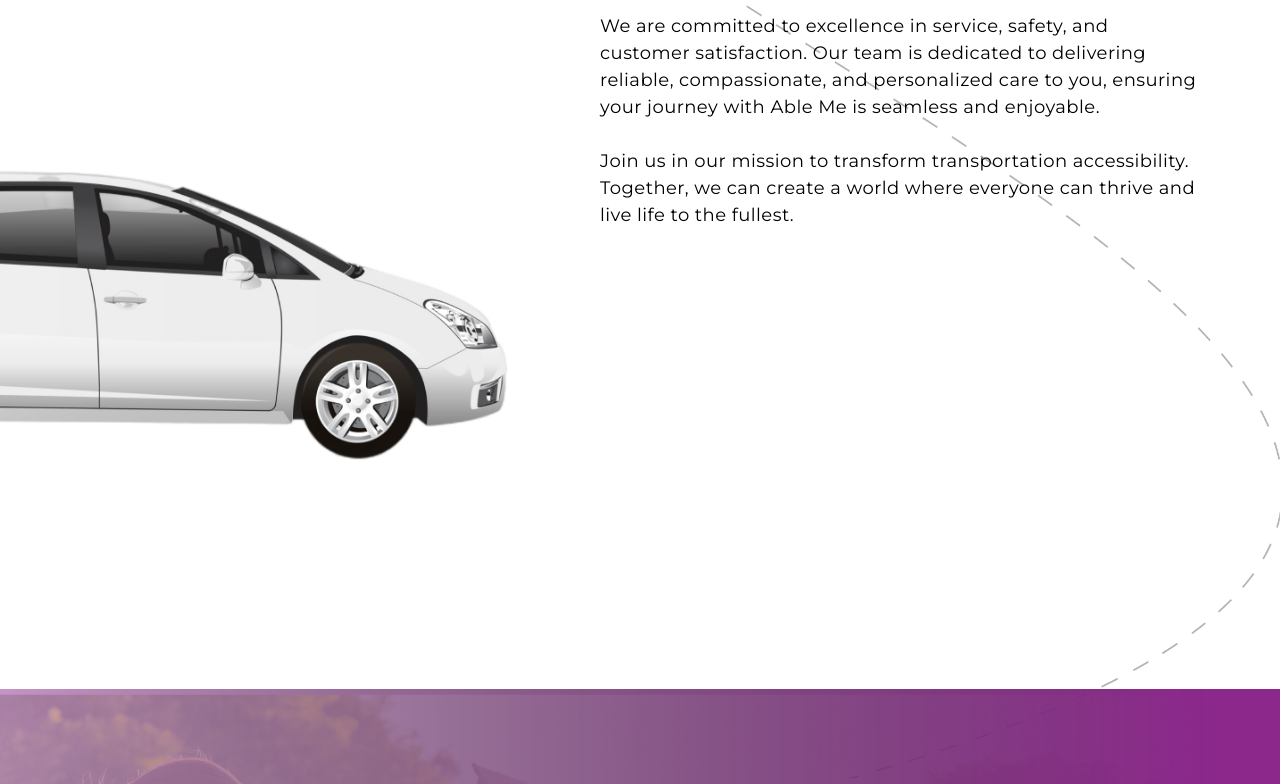
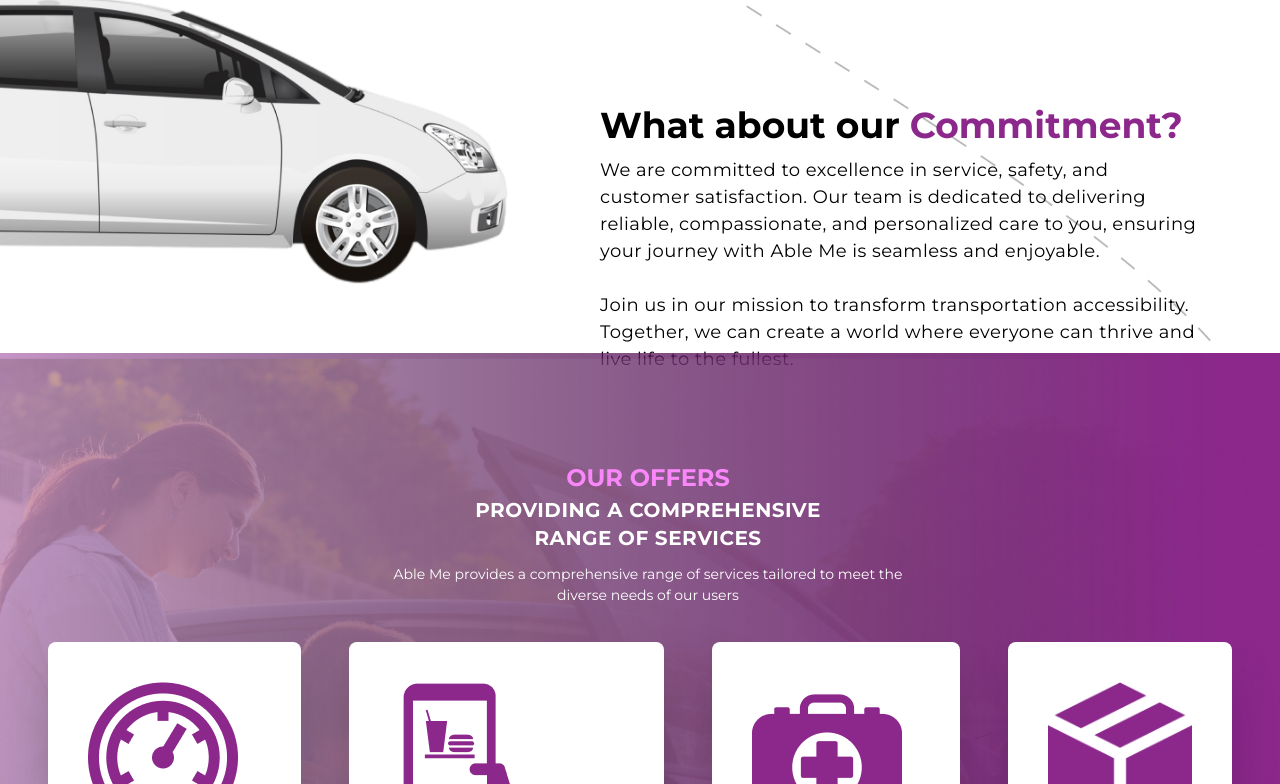
Before and after one commit to alnaughty/able-me-front, a Nuxt app: page / in a window 1280 px wide. Shown: the part 1616-2400 px from the top of the page. Built offline with nearby package versions, Linux system fonts and the light colour scheme.

Commit message:
animations

```diff
--- a/components/BHeader.vue
+++ b/components/BHeader.vue
@@ -2,13 +2,14 @@
   <div class="w-full flex justify-between px-4">
     <img src="/h_logo.png"/>
     <div class="grid grid-cols-4 md:gap-4 lg:gap-12 place-items-center cursor-pointer">
-      <p>Home</p>
+
+      <a href="/">Home</a>
       <a href="#about-us">About Us</a>
       <a href="#offers">Our Offers</a>
       <a href="#founder">Founders</a>
     </div>
     <div class="grid place-items-center">
-      <button class="text-purple px-4 py-1 rounded border-2">Download</button>
+      <button class="text-purple px-4 py-1 rounded border-2 animate-bounce">Download</button>
     </div>
   </div>
 </template>
--- a/components/Section2.vue
+++ b/components/Section2.vue
@@ -1,7 +1,7 @@
 <template>
   <div class="grid grid-cols-1 md:grid-cols-2 place-items-center gap-2 py-6 px-4">
-    <img class="md:w-[370px] lg:w-[600px] !z-10" src="/image1.png"/>
-    <div class="md:pr-20 mt-5 md:mt-0">
+    <img ref="animatedElement" :class="{'animate-fade-in-left': isVisible}" class="md:w-[370px] lg:w-[600px] !z-10" src="/image1.png"/>
+    <div class="md:pr-20 mt-5 md:mt-0" ref="animatedElement" :class="{'animate-fade-in-right': isVisible}">
       <p class="text-lg font-bold text-purple md:mb-0 lg:mb-3 tracking-wider">ABOUT US</p>
       <p class="text-lg md:text-xl lg:text-4xl font-extrabold md:leading-10 mb-2 md:mb-1 lg:mb-4 tracking-wide uppercase">Revolutionizing PWD <br> Transportation Accessibility</p>
       <p class="lg:tracking-widest ">At Able Me, we are dedicated to revolutionizing transportation and accessibility for individuals with
@@ -11,5 +11,22 @@
   </div>
 </template>
 <script setup>
+const isVisible = ref(false)
+const animatedElement = ref(null)
+const observeElement = () => {
+  const observer = new IntersectionObserver(entries => {
+    entries.forEach(entry => {
+      if (entry.isIntersecting) {
+        isVisible.value = true;
+        observer.unobserve(entry.target); // Stop observing once the element is visible
+      }
+    });
+  });
+  console.log(observer)
+  observer.observe(animatedElement.value);
+}
 
+onMounted(() => {
+  observeElement()
+});
 </script>
--- a/components/Section3.vue
+++ b/components/Section3.vue
@@ -1,18 +1,18 @@
 <template>
   <div class="md:py-5">
     <div class="grid md:grid-cols-2 grid-cols-1 md:px-20 px-4">
-      <div>
+      <div ref="animatedSection31" :class="{'animate-fade-in-left': isVisible1}">
         <p class="text-2xl lg:text-4xl mb-3 font-bold">What can we <span class="text-purple">promise?</span></p>
         <p class="md:text-[16px] lg:text-[18px] tracking-wide">Our promise is one of relentless innovation and empathy. We are committed  to continuously enhancing our services, actively seeking feedback,
           and  embracing new technologies to better meet the evolving needs of our  community. This commitment drives us to go beyond expectations,
           ensuring that every interaction with Able Me is a step towards a more  accessible and inclusive world.</p>
       </div>
     </div>
-    <div class="grid md:grid-cols-2 grid-cols-1 mt-4 md:pr-20 pr-4 pl-4 md:pl-0">
-      <div>
+    <div class="grid md:grid-cols-2 grid-cols-1 md:pr-20 pr-4 pl-4 md:pl-0">
+      <div class="lg:-mt-40" ref="animatedSection32" :class="{'animate-fade-in-up': isVisible2}">
         <img class="hidden md:block" src="/car.png"/>
       </div>
-      <div>
+      <div class="mt-4 lg:mt-40" ref="animatedSection32" :class="{'animate-fade-in-right': isVisible2}">
         <p class="text-2xl lg:text-4xl mb-3 font-bold">What about our <span class="text-purple">Commitment?</span></p>
         <p class="md:text-[16px] lg:text-[18px] tracking-wide" >We are committed to excellence in service, safety, and customer satisfaction. Our   team is dedicated to delivering reliable,
           compassionate, and personalized care to you,  ensuring your journey with Able Me is seamless and enjoyable.  <br> <br>
@@ -22,5 +22,26 @@
   </div>
 </template>
 <script setup>
+const isVisible1 = ref(false)
+const isVisible2 = ref(false)
+const animatedSection31 = ref(null)
+const animatedSection32 = ref(null)
+const observeElement = () => {
+  const observer = new IntersectionObserver(entries => {
+    entries.forEach(entry => {
+      if (entry.isIntersecting) {
+        isVisible1.value = true;
+        isVisible2.value = true;
+        observer.unobserve(entry.target); // Stop observing once the element is visible
+      }
+    });
+  });
+  console.log(observer)
+  observer.observe(animatedSection31.value);
+  observer.observe(animatedSection32.value);
+}
 
+onMounted(() => {
+  observeElement()
+});
 </script>
--- a/components/Section4.vue
+++ b/components/Section4.vue
@@ -1,13 +1,15 @@
 <template>
-  <div class="mt-2 md:mt-0 relative grid md:place-items-center bg-[url('/image2.png')] bg-cover h-[500px] h-[600px]">
-    <div class="md:text-center ml-4 mt-20 md:-mt-80 lg:-mt-60">
+  <div class="mt-2 md:mt-0 lg:-mt-40 relative grid md:place-items-center bg-[url('/image2.png')] bg-cover h-[500px] h-[600px]">
+    <div class="md:text-center ml-4 mt-20 md:-mt-80 lg:-mt-60" ref="animatedSection4" :class="{'animate-fade-in-down': isVisible}">
       <p class="text-[18px] md:text-[24px] text-purple-10 font-bold">OUR OFFERS</p>
       <p class="hidden md:block text-xl font-bold text-white tracking-wide uppercase md:text-center mb-3">Providing a comprehensive <br> range of services</p>
       <p class="md:hidden text-lg font-bold text-white tracking-wide uppercase md:text-center mb-3">Providing a <br> comprehensive range of services</p>
       <p class="text-[14px] md:text-center text-white">Able Me provides a comprehensive range of services tailored to meet the <br> diverse needs of our users</p>
     </div>
 
-    <div class="absolute flex lg:justify-center -bottom-20 gap-4 md:left-0 lg:gap-12 w-screen md:w-[100%] overflow-x-auto lg:overflow-hidden md:px-4 lg:px-12">
+    <div class="absolute flex lg:justify-center -bottom-20 gap-4 md:left-0 lg:gap-12 w-screen md:w-[100%] overflow-x-auto lg:overflow-hidden md:px-4 lg:px-12"
+      ref="animatedSection4" :class="{'animate-fade-in': isVisible}"
+    >
       <div class="bg-white rounded-lg p-5 lg:p-10 shadow-2xl min-w-[250px] md:min-w-[100px] md:max-w-[195px] lg:max-w-[350px]">
         <img class="mb-2 w-[90px] md:w-[50px] lg:w-[150px]" src="/meter.png"/>
         <p class="font-bold uppercase mb-2">Accessible <br> Transportation</p>
@@ -32,4 +34,22 @@
   </div>
 </template>
 <script setup>
+const isVisible = ref(false)
+const animatedSection4 = ref(null)
+const observeElement = () => {
+  const observer = new IntersectionObserver(entries => {
+    entries.forEach(entry => {
+      if (entry.isIntersecting) {
+        isVisible.value = true;
+        observer.unobserve(entry.target); // Stop observing once the element is visible
+      }
+    });
+  });
+  console.log(observer)
+  observer.observe(animatedSection4.value);
+}
+
+onMounted(() => {
+  observeElement()
+});
 </script>
--- a/components/Section5.vue
+++ b/components/Section5.vue
@@ -1,7 +1,7 @@
 <template>
   <div class="grid grid-cols-1 md:grid-cols-2 gap-4 px-4 pt-[120px] md:px-20 md:place-items-center">
-    <img class="z-10 md:hidden" src="/image3.png"/>
-    <div>
+    <img ref="animatedSection5" :class="{'animate-fade-in-down': isVisible}" class="z-10 md:hidden" src="/image3.png"/>
+    <div ref="animatedSection5" :class="{'animate-fade-in-up': isVisible}">
       <p class="md:text-2xl lg:text-4xl font-bold uppercase mb-7 md:mb-4">A Letter from the  <span class="text-purple">Founders</span> of Able Me</p>
       <p class="text-[16px] lg:text-[18px] leading-relaxed">We founded Able Me with a shared vision and a deep sense
         of purpose—to empower individuals with disabilities to live life on
@@ -19,9 +19,27 @@
         <span @click="more=!more" class="text-purple cursor-pointer">Hide</span>
       </p>
     </div>
-    <img class="z-10 hidden md:block" src="/image3.png"/>
+    <img ref="animatedSection5" :class="{'animate-fade-in-down': isVisible}" class="z-10 hidden md:block" src="/image3.png"/>
   </div>
 </template>
 <script setup>
 const more = ref(false)
+const isVisible = ref(false)
+const animatedSection5 = ref(null)
+const observeElement = () => {
+  const observer = new IntersectionObserver(entries => {
+    entries.forEach(entry => {
+      if (entry.isIntersecting) {
+        isVisible.value = true;
+        observer.unobserve(entry.target); // Stop observing once the element is visible
+      }
+    });
+  });
+  console.log(observer)
+  observer.observe(animatedSection5.value);
+}
+
+onMounted(() => {
+  observeElement()
+});
 </script>
--- a/layouts/default.vue
+++ b/layouts/default.vue
@@ -1,5 +1,5 @@
 <template>
-  <div class="font-sans">
+  <div class="font-sans !scroll-smooth">
     <b-header class="hidden md:flex"/>
     <s-header class="sm:block md:hidden"/>
     <NuxtPage @click.capture="drawer.close"/>
--- a/tailwind.config.js
+++ b/tailwind.config.js
@@ -12,7 +12,64 @@
     extend: {
       fontFamily: {
         sans: ['Montserrat', 'sans-serif']
-      }
+      },
+      keyframes:{
+        'fade-in-left': {
+          '0%': {
+            opacity: '0',
+            transform: 'translateX(-100%)',
+          },
+          '100%': {
+            opacity: '1',
+            transform: 'translateX(0)',
+          },
+        },
+        'fade-in-right': {
+          '0%': {
+            opacity: '0',
+            transform: 'translateX(100%)',
+          },
+          '100%': {
+            opacity: '1',
+            transform: 'translateX(0)',
+          },
+        },
+        'fade-in-up': {
+          '0%': {
+            opacity: '0',
+            transform: 'translateY(100%)',
+          },
+          '100%': {
+            opacity: '1',
+            transform: 'translateY(0)',
+          },
+        },
+        'fade-in-down': {
+          '0%': {
+            opacity: '0',
+            transform: 'translateY(-100%)',
+          },
+          '100%': {
+            opacity: '1',
+            transform: 'translateY(0)',
+          },
+        },
+        'fade-in': {
+          '0%': {
+            opacity: '0',
+          },
+          '100%': {
+            opacity: '1',
+          },
+        },
+      },
+      animation: {
+        'fade-in-left': 'fade-in-left 1s ease-out',
+        'fade-in-right': 'fade-in-right 1s ease-out',
+        'fade-in-up': 'fade-in-up 1s ease-out',
+        'fade-in-down': 'fade-in-down 1s ease-out',
+        'fade-in': 'fade-in 3s ease-out',
+      },
     },
     colors: {
       'purple': '#8C288C',
```
Also changed, not shown: components/Section1.vue (+6 -7 lines).
